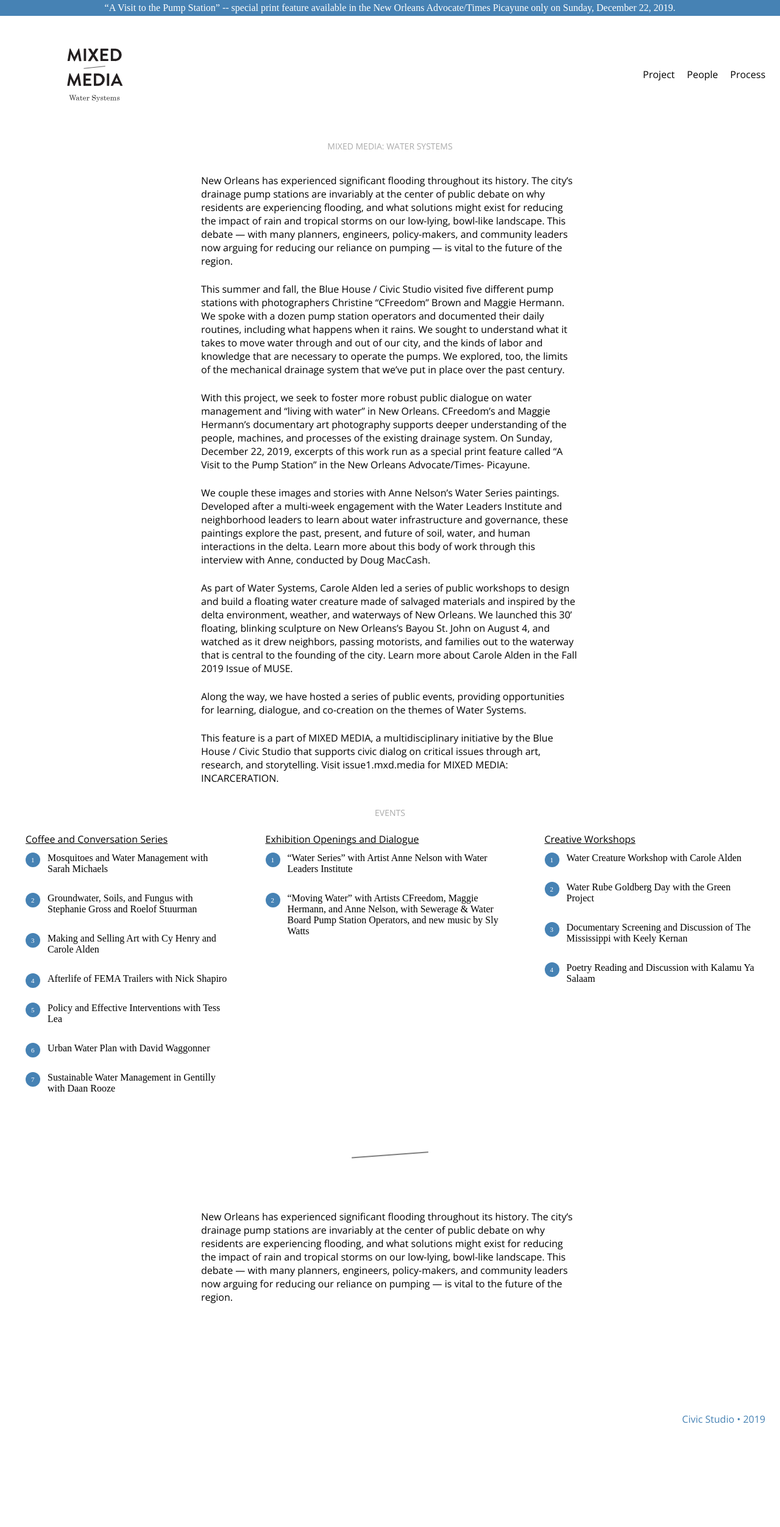
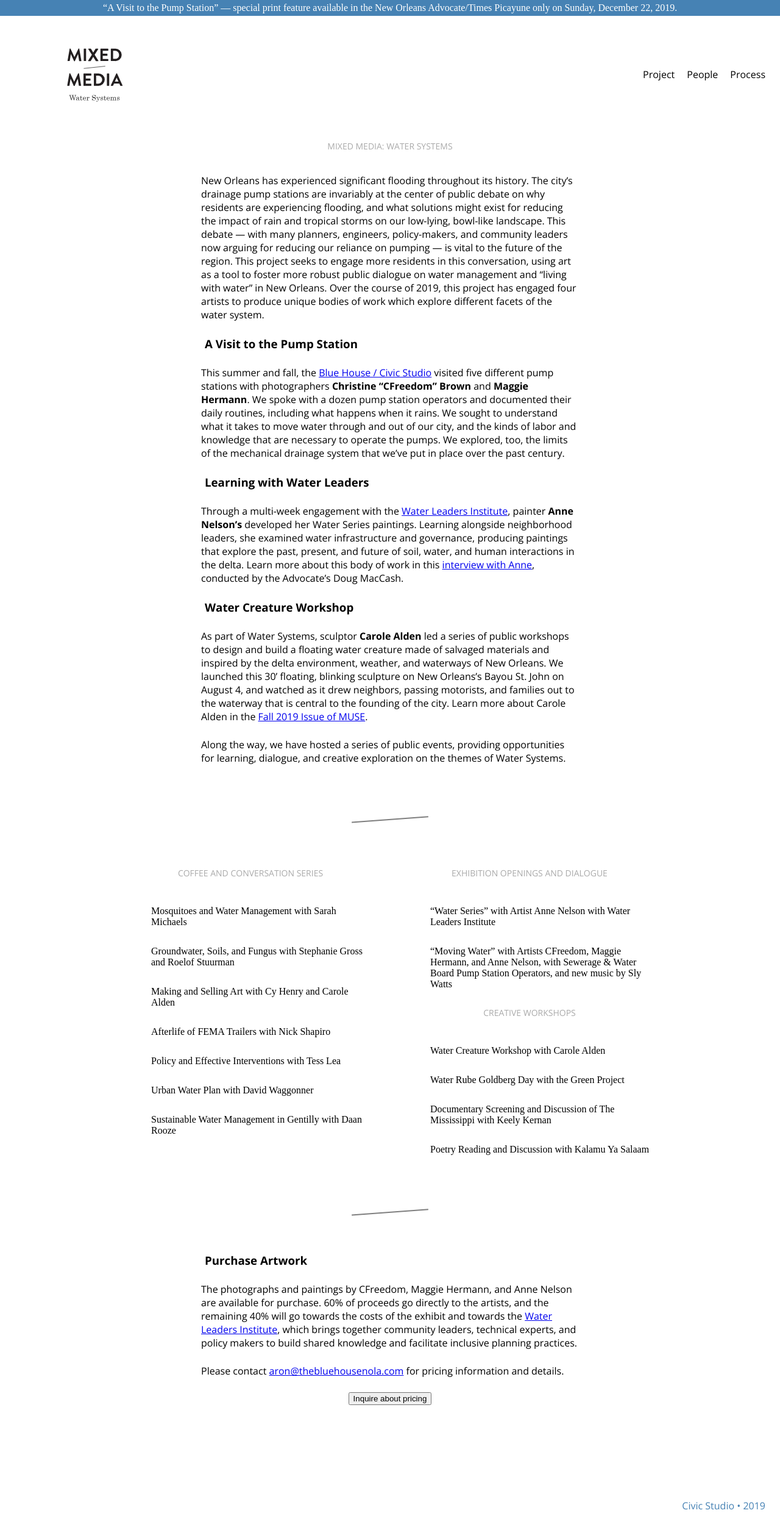
Before and after one commit to Civic-Studio/issue2.mxd.media, a Flask app: page /project in a window 1280 px wide. Shown: the whole page at 61% size. Before the commit the page ends 2334 px from the top, so only its background shows below. Run offline with Flask 2, Linux system fonts and the light colour scheme; some web fonts are replaced.

Commit message:
Bunch of feedback

```diff
--- a/src/bookshelf/__init__.py
+++ b/src/bookshelf/__init__.py
@@ -9,7 +9,10 @@ csp = {
         '\'self\'',
         '*.mxd.media'
     ],
-    'img-src': '*.mxd.media',
+    'img-src': [
+        '*.mxd.media',
+        'data:'
+    ],
     'style-src': [
     	'\'self\'',
     	'https://fonts.googleapis.com',
--- a/src/json/content.json
+++ b/src/json/content.json
@@ -83,7 +83,7 @@
       {
         "title": "Water Creature",
         "description": "Floating Sculpture by Carole Alden",
-        "background_image": "https://cdn.mxd.media/water-creature/1a-12192019.jpg",
+        "background_image": "https://cdn.mxd.media/water-creature/4b-12192019.jpg",
         "link": "/essay/water-creatures",
         "flex_val": 4
       }
--- a/src/static/stylesheet.css
+++ b/src/static/stylesheet.css
@@ -81,11 +81,17 @@ div.home-final-wrapper > div > article a:last-child img {
 .intro-tiles h1,
 .base-wrapper h1 {
 	margin: 12px;
-    font-weight: 400;
+    font-weight: 200;
     text-transform: uppercase;
     color: #aaa;
     font-size: 14px;
     text-align: center;
+}
+
+.base-wrapper h3 {
+	max-width: 620px;
+	margin: auto;
+	padding-left: 12px;
 }
 
 .intro-tiles article blockquote {
@@ -117,6 +123,15 @@ div.home-final-wrapper > div > article a:last-child img {
 	justify-content: center;
 }
 
+.base-wrapper a button {
+	display: block;
+	margin: auto;
+}
+
+.base-wrapper a.btn {
+	text-decoration: none;
+}
+
 .intro-tiles .row,
 .base-wrapper .row {
 	display: flex;
@@ -131,51 +146,35 @@ div.home-final-wrapper > div > article a:last-child img {
 	padding: 0px 12px;
 }
 
-.intro-tiles .row ol {
+.intro-tiles .row ul {
 	padding: 10px 10px 0px 48px;
 	max-width: 400px;
 }
 
-.intro-tiles .row ol li {
+.intro-tiles .row ul li {
 	display: flex;
     color: black;
     font-family: serif;
     padding: 12px;
     margin: 6px;
     flex-flow: column;
-    counter-increment: list;
+    list-style: circle;
     position: relative;
 }
 
-.intro-tiles .row ol li:before {
-	background-color: rgb(70, 130, 180);
-	border-radius: 13px;
-	content: counter(list);
-	color: white;
-	font-weight: 400;
-	font-size: 11px;
-	text-indent: 9px;
-    padding-left: 0;
-    height: 24px;
-    width: 24px;
-    line-height: 24px;
-    vertical-align: top;
-    left: -24px;
-    position: absolute;
-}
-
-.intro-tiles .row ol li b {
+.intro-tiles .row ul li b {
 	display: block;
 	text-transform: uppercase;
 	font-weight: 200;
 }
 
-.intro-tiles .row ol li span {
+.intro-tiles .row ul li span {
 	display: block;
 }
 
 .base-wrapper .intro-tiles article.events-article {
 	display: flex;
+	justify-content: center;
 }
 
 @media screen and (max-width: 980px) {
@@ -183,46 +182,6 @@ div.home-final-wrapper > div > article a:last-child img {
 		display: flex;
 		flex-flow: column;
 	}
-}
-
-.events-article {
-	position: relative;
-}
-
-#events-1,
-#events-2,
-#events-3 {
-	position: relative;
-}
-
-#events-1:before {
-	content: 'Coffee and Conversation Series';
-	position: absolute;
-	font-family: 'Open Sans';
-	left: 30px;
-	text-decoration: underline;
-	font-weight: 200;
-	top: -5px;
-}
-
-#events-2:before {
-	content: 'Exhibition Openings and Dialogue';
-    position: absolute;
-    font-family: 'Open Sans';
-    left: 30px;
-    text-decoration: underline;
-    font-weight: 200;
-    top: -5px;
-}
-
-#events-3:before {
-	content: 'Creative Workshops';
-	position: absolute;
-	font-family: 'Open Sans';
-	left: 30px;
-	text-decoration: underline;
-	font-weight: 200;
-	top: -5px;
 }
 
 .series-titles {
@@ -442,7 +401,7 @@ div.home-final-wrapper > div > article a:last-child img {
     border-style: solid;
     border-color: transparent rgb(70, 130, 180) transparent transparent;
     border-width: 40px 40px 40px 0;
-    top: 45%;
+    bottom: 0;
     z-index: 999;
 }
 
@@ -453,7 +412,7 @@ div.home-final-wrapper > div > article a:last-child img {
 	border-style: solid;
 	border-color: transparent transparent transparent rgb(70, 130, 180);
 	border-width: 40px 0 40px 40px;
-	top: 45%;
+	top: 0;
 	z-index: 999;
 }
 
@@ -523,7 +482,7 @@ div.home-final-wrapper > div > article a:last-child img {
 
 .gallery-wrapper p {
 	max-width: 620px;
-	text-align: center;
+    padding-bottom: 24px;
     font-weight: 200;
     margin: auto;
 }
@@ -795,6 +754,7 @@ figcaption.side-by-side {
 	position: relative;
 }
 
+@media screen and (min-width: 620px) {
 	.art-gallery-item .landscape-image-text figcaption {
 		position: absolute;
 	    font-size: 12px;
@@ -804,6 +764,13 @@ figcaption.side-by-side {
 	    bottom: -11px;
 	    padding: 12px;
 	    max-width: 50%;
+	}
+}
+
+@media screen and (max-width: 620px) {
+	.art-gallery-item .landscape-image-text figcaption {
+		display: none;
+	}
 }
 
 .art-gallery-item .landscape-image-text figcaption span {
@@ -903,7 +870,6 @@ nav a {
 	font-weight: 200;
 	padding: 0 0 0 20px;
 	display: block;
-	width: 100%;
 }
 
 /* Desktop Nav */
@@ -1025,6 +991,8 @@ footer div {
 
 .essay-nav-container {
     padding: 24px;
+    max-width: 620px;
+    margin: auto;
 }
 
 .essay-nav-container h3 {
--- a/src/templates/includes/components/home-final-row.html
+++ b/src/templates/includes/components/home-final-row.html
@@ -8,10 +8,10 @@
 				<b>The Moving Water Exhibition</b> features photographs and paintings by CFreedom, Maggie Hermann, and Anne Nelson featured in this issue of Mixed Media.  View the work from December 2019 to March 2020 at the Blue House (9 a.m. to 5 p.m., weekdays, or by appointment, at 1700 S. Rampart St., New Orleans).
 			</p>
 			<p class="social-links">
-				<a href="https://www.facebook.com/thebluehousenola">
+				<a target="_blank" href="https://www.facebook.com/thebluehousenola">
 					<img src="https://cdn.mxd.media/social/facebook.png">
 				</a>
-				<a href="https://www.instagram.com/thebluehousenola/">
+				<a target="_blank" href="https://www.instagram.com/thebluehousenola/">
 					<img src="https://cdn.mxd.media/social/instagram.png">
 				</a>
 			</p>
--- a/src/templates/includes/components/nav.html
+++ b/src/templates/includes/components/nav.html
@@ -1,6 +1,6 @@
 <div class="promo-banner">
 	<span>
-		“A Visit to the Pump Station” -- special print feature available in the New Orleans Advocate/Times Picayune only on Sunday, December 22, 2019.
+		“A Visit to the Pump Station” — special print feature available in the New Orleans Advocate/Times Picayune only on Sunday, December 22, 2019.
 	</span>
 </div>
 
--- a/src/templates/includes/essays/challenges.html
+++ b/src/templates/includes/essays/challenges.html
@@ -74,9 +74,9 @@
     <figure>
       <img src="{{ config.CDN_URL }}challenges/4c{{ config.CDN_HASH }}.jpg"/>
       <figcaption>
-        Above, Pump Station Operator Sterling Young talks to Anjelina Durio, a young New Orleanian who is working with Batture Engineering on community engagement for <a href="https://nola.gov/resilience/resilience-projects/gentilly-resilience-district/urban-water-projects/st-anthony-green-streets/">St. Anthony Green Streets</a>, and also with the <a href="https://www.waterleadersinstitute.com/">Water Leaders Institute</a>, which brings together community leaders, policy makers, and technical experts to collectively define what “living with water” will look like for the city in the years ahead.
+        Above, Pump Station Operator Sterling Young talks to Anjelina Durio, a young New Orleanian who is working with Batture Engineering on community engagement for <a target="_blank" href="https://nola.gov/resilience/resilience-projects/gentilly-resilience-district/urban-water-projects/st-anthony-green-streets/">St. Anthony Green Streets</a>, and also with the <a target="_blank" href="https://www.waterleadersinstitute.com/">Water Leaders Institute</a>, which brings together community leaders, policy makers, and technical experts to collectively define what “living with water” will look like for the city in the years ahead.
 
-        Changing water management in New Orleans is about more than upgrading and expanding pump stations. Present-day efforts to reimagine our collective relationship to water include the <a href="https://livingwithwater.com/blog/urban_water_plan/reports/">Urban Water Plan</a> and efforts such as the $141 million <a href="https://www.nola.gov/resilience/resilience-projects/gentilly-resilience-district/">Gentilly Resilience District</a>. Organizations such as the <a href="https://www.nolawater.org/">Water Collaborative</a>, <a href="https://waterwisegulfsouth.org/">Water Wise</a>, the <a href="https://www.urbanconservancy.org/">Urban Conservancy</a>, <a href="https://waterblockglobal.com/">Water Block</a>, <a href="https://groundworknola.org">Groundwork New Orleans</a>, and <a href="https://rippleeffectnola.com/">Ripple Effect</a> are some of the organizations exploring ways in which youth, community leaders, neighborhood groups, policy makers, businesses, and institutions can play active roles in reducing our reliance on pumping and building more sustainable approaches to water management.
+        Changing water management in New Orleans is about more than upgrading and expanding pump stations. Present-day efforts to reimagine our collective relationship to water include the <a target="_blank" href="https://livingwithwater.com/blog/urban_water_plan/reports/">Urban Water Plan</a> and efforts such as the $141 million <a target="_blank" href="https://www.nola.gov/resilience/resilience-projects/gentilly-resilience-district/">Gentilly Resilience District</a>. Organizations such as the <a target="_blank" href="https://www.nolawater.org/">Water Collaborative</a>, <a target="_blank" href="https://waterwisegulfsouth.org/">Water Wise</a>, the <a target="_blank" href="https://www.urbanconservancy.org/">Urban Conservancy</a>, <a target="_blank" href="https://waterblockglobal.com/">Water Block</a>, <a target="_blank" href="https://groundworknola.org">Groundwork New Orleans</a>, and <a target="_blank" href="https://rippleeffectnola.com/">Ripple Effect</a> are some of the organizations exploring ways in which youth, community leaders, neighborhood groups, policy makers, businesses, and institutions can play active roles in reducing our reliance on pumping and building more sustainable approaches to water management.
       </figcaption>
     </figure>
   </article>
--- a/src/templates/includes/galleries/behind-the-scenes.html
+++ b/src/templates/includes/galleries/behind-the-scenes.html
@@ -2,7 +2,7 @@
 	<h1>Behind the Scenes</h1>
 
 	<p>
-		How did we structure this work of exploring the city’s water systems? We started in Summer 2018 with a period of <a href="https://drive.google.com/open?id=1LO7c4GVWlkaqvaA5BqjZwoOEX6e5l9aq7mYC8uvPJzg">building shared knowledge</a>. We hosted a dinner and salons that brought together artists, SWBNO employees, planners, and scientists to explore the past, present, and possible futures of water management in this delta city.
+		How did we structure this work of exploring the city’s water systems? We started in Summer 2018 with a period of <a href="https://docs.google.com/document/d/1LO7c4GVWlkaqvaA5BqjZwoOEX6e5l9aq7mYC8uvPJzg/edit?usp=sharing">building shared knowledge</a>. We hosted a dinner and salons that brought together artists, SWBNO employees, planners, and scientists to explore the past, present, and possible futures of water management in this delta city.
 	</p>
 
 	<p>
--- a/src/templates/project.html
+++ b/src/templates/project.html
@@ -18,32 +18,31 @@
 			</h1>
 			<article>
 				<p>
-					New Orleans has experienced significant flooding throughout its history. The city’s drainage pump stations are invariably at the center of public debate on why residents are experiencing flooding, and what solutions might exist for reducing the impact of rain and tropical storms on our low-lying, bowl-like landscape. This debate — with many planners, engineers, policy-makers, and community leaders now arguing for reducing our reliance on pumping — is vital to the future of the region.
+					New Orleans has experienced significant flooding throughout its history. The city’s drainage pump stations are invariably at the center of public debate on why residents are experiencing flooding, and what solutions might exist for reducing the impact of rain and tropical storms on our low-lying, bowl-like landscape. This debate — with many planners, engineers, policy-makers, and community leaders now arguing for reducing our reliance on pumping — is vital to the future of the region. This project seeks to engage more residents in this conversation, using art as a tool to foster more robust public dialogue on water management and “living with water” in New Orleans. Over the course of 2019, this project has engaged four artists to produce unique bodies of work which explore different facets of the water system.
+				</p>
+				<h3>A Visit to the Pump Station</h3>
+				<p>
+					This summer and fall, the <a target="_blank" href="https://thebluehousenola.com/">Blue House / Civic Studio</a> visited five different pump stations with photographers <b>Christine “CFreedom” Brown</b> and <b>Maggie Hermann</b>. We spoke with a dozen pump station operators and documented their daily routines, including what happens when it rains. We sought to understand what it takes to move water through and out of our city, and the kinds of labor and knowledge that are necessary to operate the pumps. We explored, too, the limits of the mechanical drainage system that we’ve put in place over the past century.
+				</p>
+				<h3>Learning with Water Leaders</h3>
+				<p>
+					Through a multi-week engagement with the <a target="_blank" href="https://www.waterleadersinstitute.com/">Water Leaders Institute</a>, painter <b>Anne Nelson’s</b> developed her Water Series paintings.  Learning alongside neighborhood leaders, she examined water infrastructure and governance, producing paintings that explore the past, present, and future of soil, water, and human interactions in the delta. Learn more about this body of work in this <a target="_blank" href="https://www.nola.com/entertainment_life/arts/article_feaad90a-0d79-11ea-be14-ff7e8a5a97eb.html">interview with Anne</a>, conducted by the Advocate’s Doug MacCash.
+				</p>
+				<h3>Water Creature Workshop</h3>
+				<p>
+					As part of Water Systems, sculptor <b>Carole Alden</b> led a series of public workshops to design and build a floating water creature made of salvaged materials and inspired by the delta environment, weather, and waterways of New Orleans. We launched this 30’ floating, blinking sculpture on New Orleans’s Bayou St. John on August 4, and watched as it drew neighbors, passing motorists, and families out to the waterway that is central to the founding of the city. Learn more about Carole Alden in the <a target="_blank" href="https://heritageandarts.utah.gov/meet-the-utah-artist-who-is-crocheting-her-way-to-a-new-life/">Fall 2019 Issue of MUSE</a>.
 				</p>
 				<p>
-					This summer and fall, the Blue House / Civic Studio visited five different pump stations with photographers Christine “CFreedom” Brown and Maggie Hermann. We spoke with a dozen pump station operators and documented their daily routines, including what happens when it rains. We sought to understand what it takes to move water through and out of our city, and the kinds of labor and knowledge that are necessary to operate the pumps. We explored, too, the limits of the mechanical drainage system that we’ve put in place over the past century.
-				</p>
-				<p>
-					With this project, we seek to foster more robust public dialogue on water management and “living with water” in New Orleans. CFreedom’s and Maggie Hermann’s documentary art photography supports deeper understanding of the people, machines, and processes of the existing drainage system. On Sunday, December 22, 2019, excerpts of this work run as a special print feature called “A Visit to the Pump Station” in the New Orleans Advocate/Times- Picayune.
-				</p>
-				<p>
-					We couple these images and stories with Anne Nelson’s Water Series paintings. Developed after a multi-week engagement with the Water Leaders Institute and neighborhood leaders to learn about water infrastructure and governance, these paintings explore the past, present, and future of soil, water, and human interactions in the delta. Learn more about this body of work through this interview with Anne, conducted by Doug MacCash.
-				</p>
-				<p>
-					As part of Water Systems, Carole Alden led a series of public workshops to design and build a floating water creature made of salvaged materials and inspired by the delta environment, weather, and waterways of New Orleans. We launched this 30’ floating, blinking sculpture on New Orleans’s Bayou St. John on August 4, and watched as it drew neighbors, passing motorists, and families out to the waterway that is central to the founding of the city. Learn more about Carole Alden in the Fall 2019 Issue of MUSE.
-				</p>
-				<p>
-					Along the way, we have hosted a series of public events, providing opportunities for learning, dialogue, and co-creation on the themes of Water Systems.
-				</p>
-				<p>
-					This feature is a part of MIXED MEDIA, a multidisciplinary initiative by the Blue House / Civic Studio that supports civic dialog on critical issues through art, research, and storytelling. Visit issue1.mxd.media for MIXED MEDIA: INCARCERATION.
+					Along the way, we have hosted a series of public events, providing opportunities for learning, dialogue, and creative exploration on the themes of Water Systems.
 				</p>
 			</article>
 		</div>
+		<hr>
 		<div class="row">
-			<h1>Events</h1>
 			<article class="events-article">
-				<ol id="events-1">
+				<div>
+					<h1>Coffee and Conversation Series</h1>
+					<ul id="events-1">
 						<li>
 							Mosquitoes and Water Management with Sarah Michaels
 						</li>
@@ -65,16 +64,20 @@
 						<li>
 							Sustainable Water Management in Gentilly with Daan Rooze
 						</li>
-				</ol>
-				<ol id="events-2">
+					</ul>
+				</div>
+				<div>
+					<h1>Exhibition Openings and Dialogue</h1>
+					<ul id="events-2">
 						<li>
 							“Water Series” with Artist Anne Nelson with Water Leaders Institute
 						</li>
 						<li>
 							“Moving Water” with Artists CFreedom, Maggie Hermann, and Anne Nelson, with Sewerage & Water Board Pump Station Operators, and new music by Sly Watts
 						</li>
-				</ol>
-				<ol id="events-3">
+					</ul>
+					<h1>Creative Workshops</h1>
+					<ul id="events-3">
 						<li>
 							Water Creature Workshop with Carole Alden
 						</li>
@@ -87,15 +90,24 @@
 						<li>
 							Poetry Reading and Discussion with Kalamu Ya Salaam
 						</li>
-				</ol>
+					</ul>
+				</div>
 			</article>
 		</div>
 		<hr>
 		<div class="row">
 			<article>
+				<h3>Purchase Artwork</h3>
 				<p>
-					New Orleans has experienced significant flooding throughout its history. The city’s drainage pump stations are invariably at the center of public debate on why residents are experiencing flooding, and what solutions might exist for reducing the impact of rain and tropical storms on our low-lying, bowl-like landscape. This debate — with many planners, engineers, policy-makers, and community leaders now arguing for reducing our reliance on pumping — is vital to the future of the region.
+					The photographs and paintings by CFreedom, Maggie Hermann, and Anne Nelson are available for purchase. 60% of proceeds go directly to the artists, and the remaining 40% will go towards the costs of the exhibit and towards the <a target="_blank" href="https://www.waterleadersinstitute.com/">Water Leaders Institute</a>, which brings together community leaders, technical experts, and policy makers to build shared knowledge and facilitate inclusive planning practices.
 				</p>
+				<p>
+					Please contact <a target="_blank" href="mailto:aron@thebluehousenola.com">aron@thebluehousenola.com</a> for pricing information and details.
+				</p>
+
+				<a target="_blank" href="mailto:aron@thebluehousenola.com" class="btn">
+					<button>Inquire about pricing</button>
+				</a>
 			</article>
 		</div>
 	</div>
```
Also changed, not shown: src/templates/includes/components/bottom-sheet.html (+6 -6 lines), src/templates/people.html (+13 -14 lines). Lines whose indentation alone changed are shown as unchanged.
